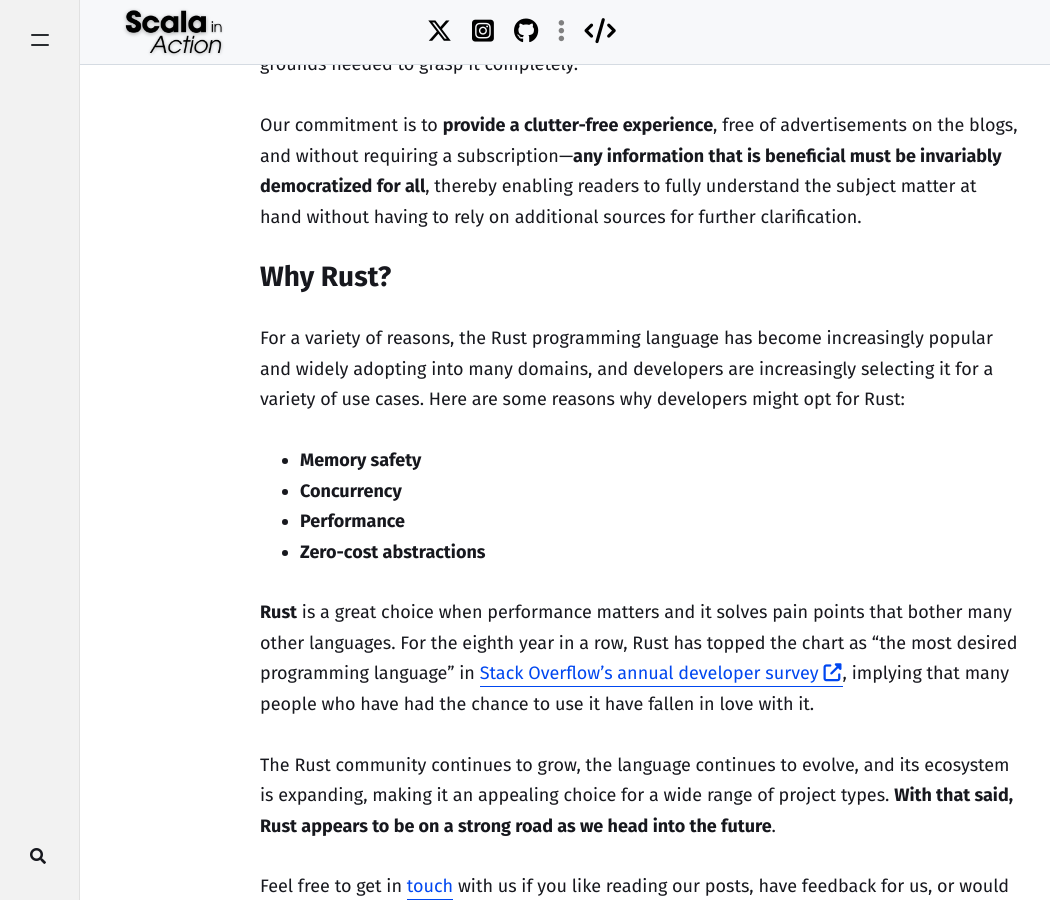
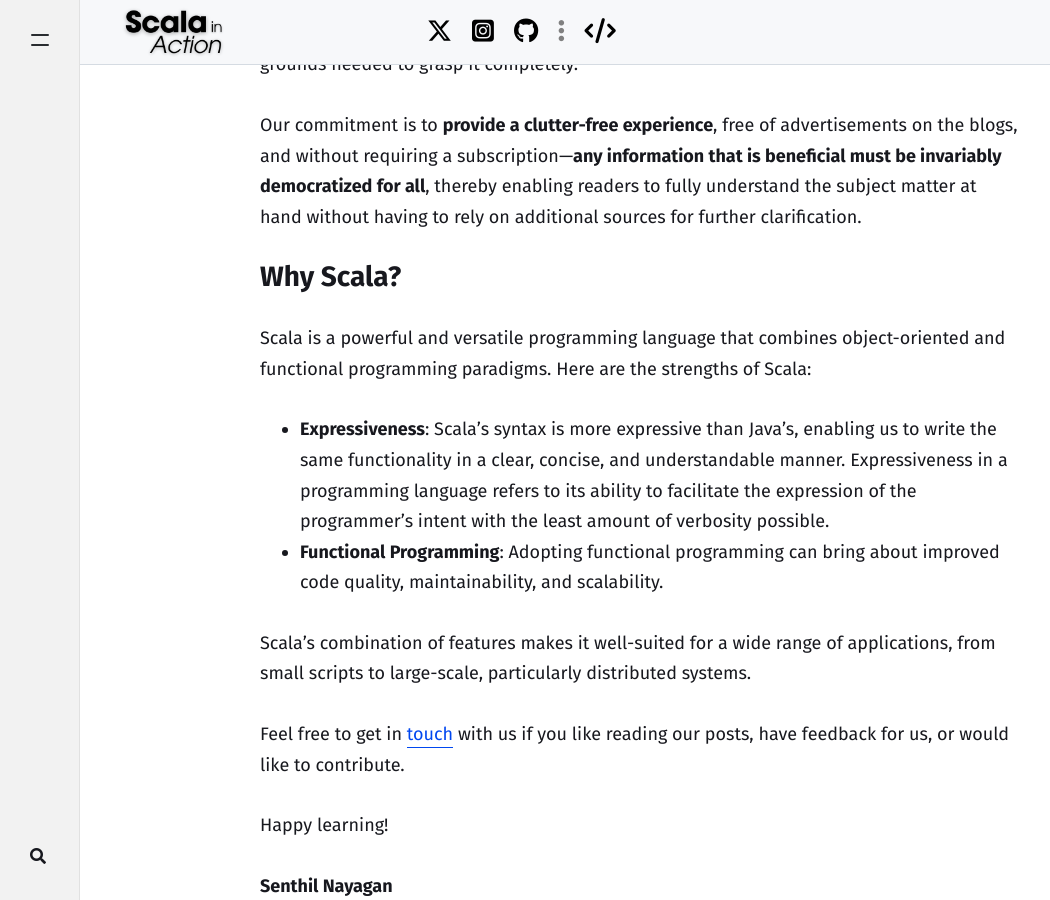
Before and after one commit to ScalaInAction/scalainaction.github.io, a Jekyll site: the page built from _pages/about.md, in a window 1280 px wide and 900 px high, scrolled down 339 px. Shown: the whole window, without its empty margins (0-1050 px from the left). Built offline with Jekyll 4.4.1, drawn with Linux system fonts in a browser that asks for light colours; nearby versions of some CDN libraries; comment, search, counter and statistics services are not loaded.

Commit message:
Updated Scala's strengths

```diff
--- a/_pages/about.md
+++ b/_pages/about.md
@@ -11,18 +11,15 @@ The primary objective of <b>{{ site.name }}</b> is to encourage the exchange of
 
 Our commitment is to **provide a clutter-free experience**, free of advertisements on the blogs, and without requiring a subscription—**any information that is beneficial must be invariably democratized for all**, thereby enabling readers to fully understand the subject matter at hand without having to rely on additional sources for further clarification.
 
-### Why Rust?
+### Why Scala?
 
-For a variety of reasons, the Rust programming language has become increasingly popular and widely adopting into many domains, and developers are increasingly selecting it for a variety of use cases. Here are some reasons why developers might opt for Rust:
+Scala is a powerful and versatile programming language that combines object-oriented and functional programming paradigms. Here are the strengths of Scala:
 
-- **Memory safety**
-- **Concurrency**
-- **Performance**
-- **Zero-cost abstractions**
+- **Expressiveness**: Scala's syntax is more expressive than Java's, enabling us to write the same functionality in a clear, concise, and understandable manner. Expressiveness in a programming language refers to its ability to facilitate the expression of the programmer's intent with the least amount of verbosity possible.
+- **Functional Programming**: Adopting functional programming can bring about improved code quality, maintainability, and scalability.
 
-<b>Rust</b> is a great choice when performance matters and it solves pain points that bother many other languages. For the eighth year in a row, Rust has topped the chart as “the most desired programming language” in [Stack Overflow’s annual developer survey](https://survey.stackoverflow.co/2023/#section-admired-and-desired-programming-scripting-and-markup-languages){:target="_blank"}, implying that many people who have had the chance to use it have fallen in love with it.
+Scala's combination of features makes it well-suited for a wide range of applications, from small scripts to large-scale, particularly distributed systems.
 
-The Rust community continues to grow, the language continues to evolve, and its ecosystem is expanding, making it an appealing choice for a wide range of project types. **With that said, Rust appears to be on a strong road as we head into the future**.
 
 Feel free to get in [touch]({{ site.baseurl }}/contact) with us if you like reading our posts, have feedback for us, or would like to contribute.
 
```
